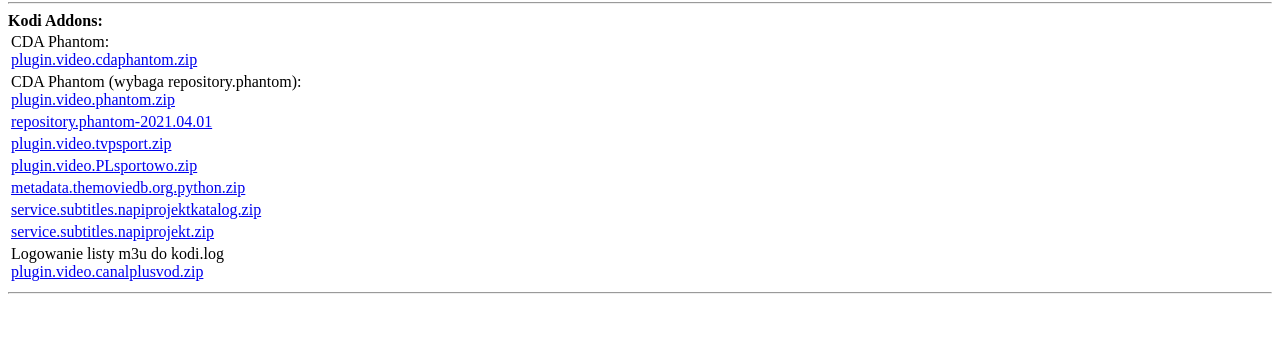
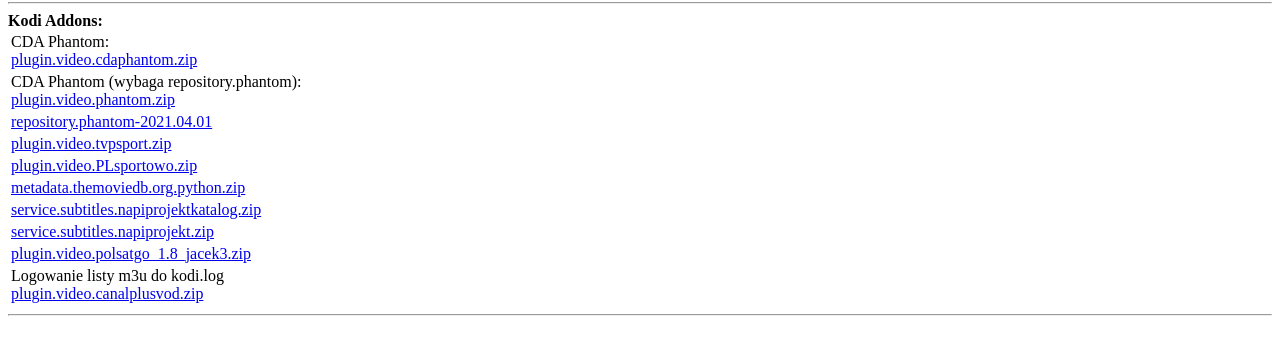
Before and after one commit to mkaflowski/mkaflowski.github.io, a plain HTML site: page index.html in a window 1280 px wide. Shown: the part 64-418 px from the top of the page. Drawn offline with Linux system fonts and the light colour scheme.

Commit message:
Update index.html

```diff
--- a/index.html
+++ b/index.html
@@ -50,6 +50,11 @@
           <a href="service.subtitles.napiprojekt.zip">service.subtitles.napiprojekt.zip</a>
         </td>
       </tr>
+       <tr>
+        <td>
+          <a href="service.subtitles.napiprojekt.zip">plugin.video.polsatgo_1.8_jacek3.zip</a>
+        </td>
+      </tr>
       <tr>
         <td>
           Logowanie listy m3u do kodi.log<br>
```
